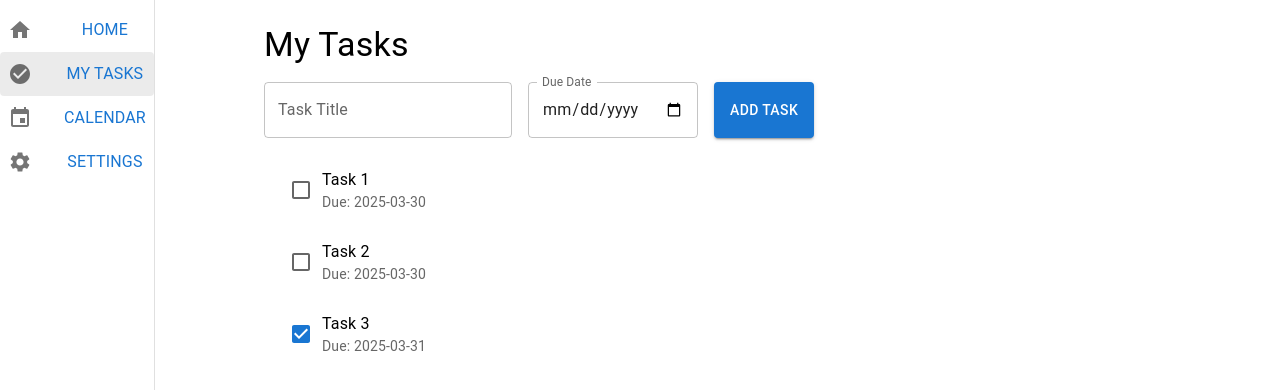
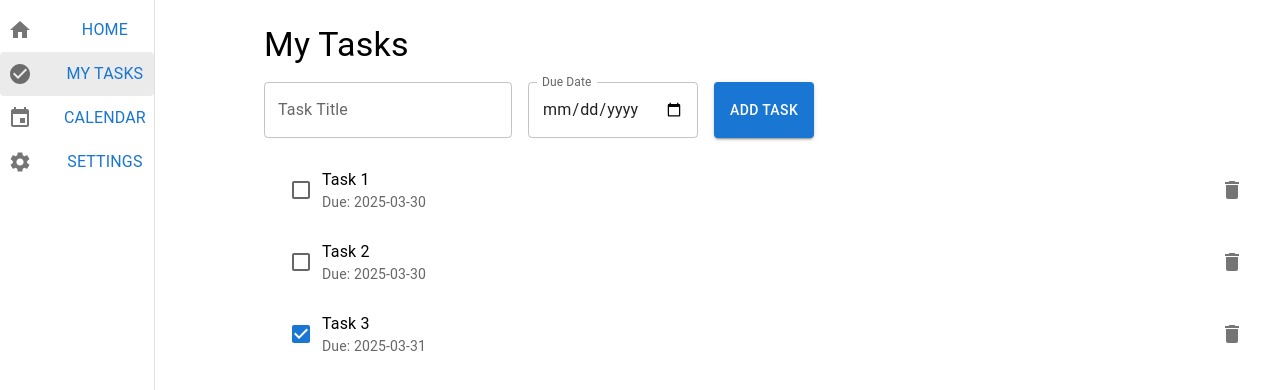
Before and after one commit to henriits/task-manager, a React (Vite) app: page / in a window 1280 px wide. Both pictures are taken after a click on the button "MY TASKS". Shown: the top 390 px of the page. Built offline with nearby package versions, Linux system fonts and the light colour scheme.

Commit message:
feat: Add delete functionality for tasks in the task list

```diff
--- a/src/App.tsx
+++ b/src/App.tsx
@@ -11,8 +11,15 @@ import {
   Box,
   LinearProgress,
   TextField,
+  IconButton,
 } from "@mui/material";
-import { Home, CheckCircle, Event, Settings } from "@mui/icons-material";
+import {
+  Home,
+  CheckCircle,
+  Event,
+  Settings,
+  Delete,
+} from "@mui/icons-material";
 import FullCalendar from "@fullcalendar/react";
 import dayGridPlugin from "@fullcalendar/daygrid";
 
@@ -55,6 +62,10 @@ const App = () => {
       setNewTask("");
       setNewDueDate("");
     }
+  };
+
+  const removeTask = (id: number) => {
+    setTaskList(taskList.filter((task) => task.id !== id));
   };
 
   const completedTasks = taskList.filter(
@@ -132,7 +143,18 @@ const App = () => {
               </Button>
             </Box>
             {taskList.map((task) => (
-              <ListItem key={task.id}>
+              <ListItem
+                key={task.id}
+                secondaryAction={
+                  <IconButton
+                    edge="end"
+                    aria-label="delete"
+                    onClick={() => removeTask(task.id)}
+                  >
+                    <Delete />
+                  </IconButton>
+                }
+              >
                 <Checkbox
                   checked={task.status === "Completed"}
                   onChange={() => toggleTaskStatus(task.id)}
```
